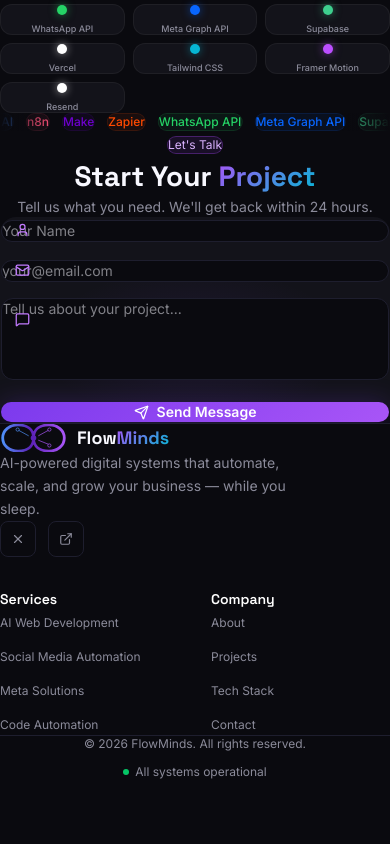
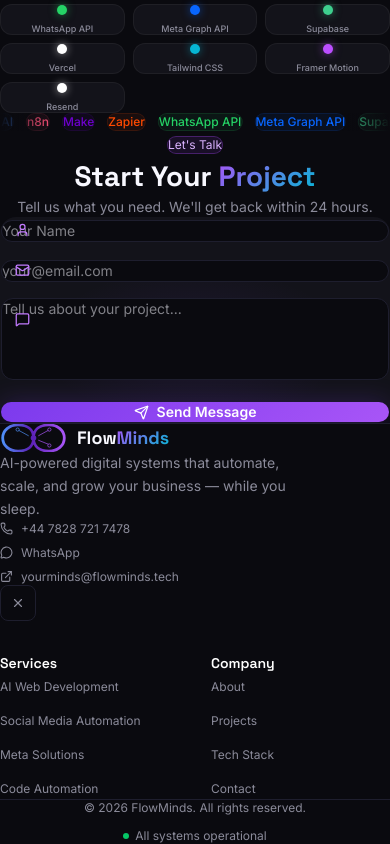
Before and after one commit to Talibsoy/flowminds, a Next.js app: page / in a window 390 px wide. Shown: the part 3509-4353 px from the top of the page. Before the commit the page ends 4289 px from the top, so only its background shows below. Built offline with nearby package versions, Linux system fonts and the light colour scheme.

Commit message:
Add phone/WhatsApp contact info (+447828721748)

```diff
--- a/components/ContactSection.tsx
+++ b/components/ContactSection.tsx
@@ -1,7 +1,7 @@
 "use client";
 import { useState, useRef } from "react";
 import { motion, useInView } from "framer-motion";
-import { Send, CheckCircle, AlertCircle, Mail, MessageSquare, User } from "lucide-react";
+import { Send, CheckCircle, AlertCircle, Mail, MessageSquare, User, Phone, MessageCircle } from "lucide-react";
 
 type Status = "idle" | "loading" | "success" | "error";
 
--- a/components/Footer.tsx
+++ b/components/Footer.tsx
@@ -1,4 +1,4 @@
-import { X, ExternalLink } from "lucide-react";
+import { X, ExternalLink, Phone, MessageCircle } from "lucide-react";
 import Logo from "@/components/Logo";
 
 const links = {
@@ -22,8 +22,34 @@
             <p className="text-sm leading-relaxed max-w-xs" style={{ color: "#8B8B9A" }}>
               AI-powered digital systems that automate, scale, and grow your business — while you sleep.
             </p>
-            <div className="flex items-center gap-3 mt-5">
-              {[{ label: "X", icon: X }, { label: "Link", icon: ExternalLink }].map(({ label, icon: Icon }) => (
+            {/* Contact info */}
+            <div className="flex flex-col gap-2 mt-5">
+              <a href="tel:+447828721748"
+                className="flex items-center gap-2 text-xs hover:text-white transition-colors duration-200"
+                style={{ color: "#8B8B9A" }}
+              >
+                <Phone size={13} />
+                +44 7828 721 7478
+              </a>
+              <a href="https://wa.me/447828721748"
+                target="_blank" rel="noopener noreferrer"
+                className="flex items-center gap-2 text-xs hover:text-green-400 transition-colors duration-200"
+                style={{ color: "#8B8B9A" }}
+              >
+                <MessageCircle size={13} />
+                WhatsApp
+              </a>
+              <a href="mailto:yourminds@flowminds.tech"
+                className="flex items-center gap-2 text-xs hover:text-white transition-colors duration-200"
+                style={{ color: "#8B8B9A" }}
+              >
+                <ExternalLink size={13} />
+                yourminds@flowminds.tech
+              </a>
+            </div>
+
+            <div className="flex items-center gap-3 mt-4">
+              {[{ label: "X", icon: X }].map(({ label, icon: Icon }) => (
                 <a key={label} href="#"
                   className="w-9 h-9 rounded-lg border flex items-center justify-center hover:text-white hover:border-purple-500/50 transition-all duration-200"
                   style={{ borderColor: "#1E1E2E", color: "#8B8B9A" }}
```
